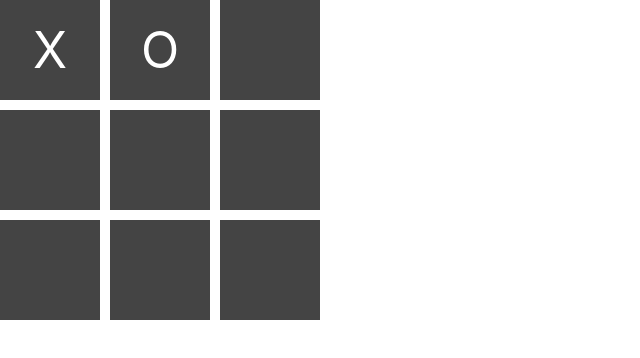
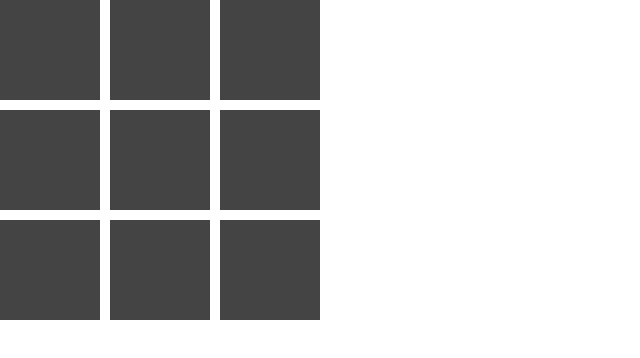
Before and after one commit to Niklasef/react-path, a React (Create React App) app in the folder tic-tac-toe/: page / in a window 1280 px wide. Shown: the top 358 px of the page, without its empty margins (0-640 px from the left). Built offline with nearby package versions, Linux system fonts and the light colour scheme.

Commit message:
Added cell component

```diff
--- a/tic-tac-toe/src/App.js
+++ b/tic-tac-toe/src/App.js
@@ -1,20 +1,26 @@
-import React from 'react';
-import logo from './logo.svg';
+import React, { useState } from 'react';
 import './App.css';
 
-function App() {
+const Cell = () => {
+  const [value, setValueState] = useState('');
+  return (
+    <div className="cell" onClick={() => makeMove(setValueState)}>{value}</div>
+  );
+}
+
+const makeMove = (setCellValueState) => {
+  setCellValueState('X');
+}
+
+const App = () => {
   return (
     <div className="App">
       <div id="board">
-        <div class="cell">X</div>
-        <div class="cell">O</div>
-        <div class="cell"></div>
-        <div class="cell"></div>
-        <div class="cell"></div>
-        <div class="cell"></div>
-        <div class="cell"></div>
-        <div class="cell"></div>
-        <div class="cell"></div>
+        {Array(9)
+          .fill()
+          .map((_, i) => (
+            <Cell key={i}/>
+          ))}
       </div>
     </div>
   );
```
